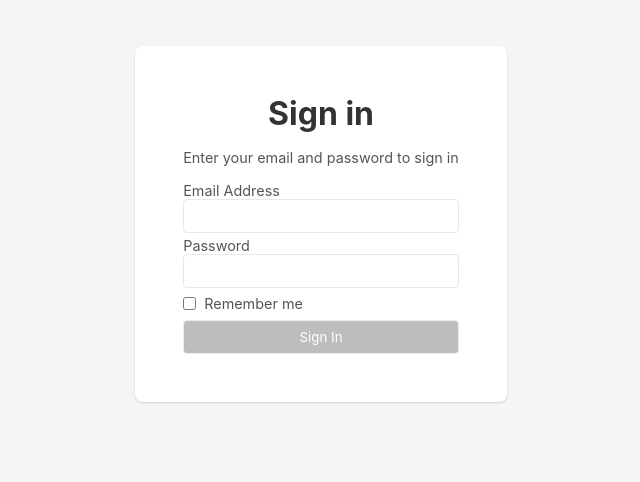
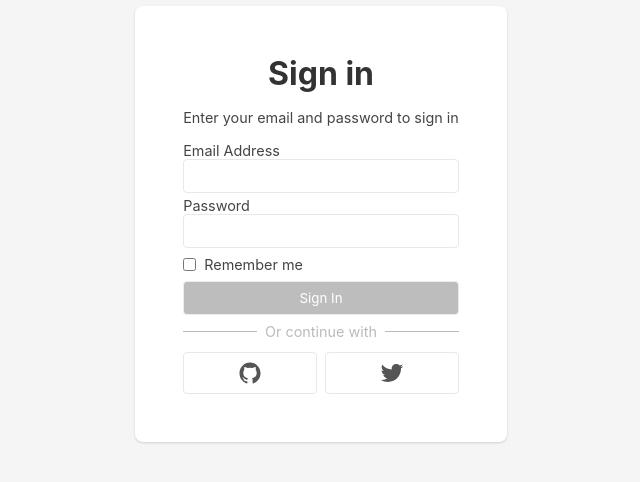
Before and after one commit to zdmwi/spa-oauth, a React (Create React App) app in the folder web/: page / in a window 1280 px wide. Shown: the part 176-658 px from the top of the page, without its empty margins (319-959 px from the left). Built offline with nearby package versions, Linux system fonts and the light colour scheme.

Commit message:
Add oauth login options

```diff
--- a/web/src/App.css
+++ b/web/src/App.css
@@ -1,36 +1,8 @@
-.app {
-    display: flex;
-    justify-content: center;
-    align-items: center;
-    width: 100vw;
-    height: 100vh;
-    background: #f5f5f5;
+.mt-4 {
+    margin-top: 0.25rem;
 }
 
-.app .card {
-    text-align: center;
+.my-8 {
+    margin-top: 0.5rem;
+    margin-bottom: 0.5rem;
 }
-
-.app .card__content__instructions {
-    color: #555;
-    font-size: 0.9rem;
-}
-
-.app .input__label {
-    color: #555;
-    font-size: 0.9rem;
-    text-align: left;
-}
-
-.form {
-    display: flex;
-    flex-direction: column;
-}
-
-.form .button {
-    margin-top: 8px;
-}
-
-.mt-4 {
-   margin-top: 0.25rem;
-}
--- a/web/src/App.tsx
+++ b/web/src/App.tsx
@@ -1,71 +1,11 @@
-import React, {useState} from "react";
+import React from "react";
 import './App.css';
-import Card from "./components/Card";
-import TextInput from "./components/TextInput";
-import Button from "./components/Button";
-import CheckboxInput from "./components/CheckboxInput";
+import Login from "./pages/Login";
 
 function App() {
-    const [email, setEmail] = useState<string>("");
-    const [password, setPassword] = useState<string>("");
-    const [shouldRemember, setShouldRemember] = useState<boolean>(false);
-
-    const handleEmailChange = (e: React.ChangeEvent<HTMLInputElement>) => {
-        const value = e.target.value;
-        setEmail(value);
-    }
-
-    const handlePasswordChange = (e: React.ChangeEvent<HTMLInputElement>) => {
-        const value = e.target.value;
-        setPassword(value);
-    }
-
-    const handleRememberMeChange = () => {
-        setShouldRemember(prevState => !prevState);
-    }
-
-    const isDisabled = (): boolean => {
-        return email.length === 0 || password.length === 0;
-    }
-
-    const handleSubmit = (e: React.FormEvent) => {
-        e.preventDefault();
-        console.log(email, password, shouldRemember);
-    }
-
     return (
         <div className="app">
-            <Card>
-                <header className="card__header"><h1>Sign in</h1></header>
-                <main className="card__content">
-                    <p className="card__content__instructions">Enter your email and password to sign in</p>
-                    <form onSubmit={handleSubmit} noValidate={true} className="form">
-                        <label className="input__label" htmlFor="email">Email Address</label>
-                        <TextInput
-                            value={email}
-                            name="email"
-                            type="email"
-                            autoComplete="username"
-                            onChange={handleEmailChange}
-                        />
-                        <label className="input__label mt-4" htmlFor="password">Password</label>
-                        <TextInput
-                            value={password}
-                            name="password"
-                            autoComplete="current-password"
-                            type="password"
-                            onChange={handlePasswordChange}
-                        />
-                        <CheckboxInput
-                            className="mt-4"
-                            label="Remember me"
-                            checked={shouldRemember}
-                            onChange={handleRememberMeChange}
-                        />
-                        <Button type="submit" disabled={isDisabled()}>Sign In</Button>
-                    </form>
-                </main>
-            </Card>
+            <Login/>
         </div>
     );
 }
--- a/web/src/components/Card/index.css
+++ b/web/src/components/Card/index.css
@@ -9,11 +9,6 @@
     padding: 3rem;
 }
 
-.card__header h1 {
-    color: #333;
-    margin-bottom: 1rem;
-}
-
 .card__content {
     display: flex;
     flex-direction: column;
--- /dev/null
+++ b/web/src/components/OAuthLink/index.css
@@ -0,0 +1,31 @@
+.oauth_link {
+    padding: 0.5rem;
+    border: 1px solid #e8e8e8;
+    border-radius: 0.25rem;
+    text-decoration: none;
+    color: #555;
+    flex-grow: 1;
+    flex-basis: 0;
+    margin-left: 0.25rem;
+    margin-right: 0.25rem;
+    display: flex;
+    justify-content: center;
+    align-items: center;
+}
+
+.oauth_link:first-of-type {
+    margin-left: 0;
+}
+
+.oauth_link:last-of-type {
+    margin-right: 0;
+}
+
+.oauth_link__icon {
+    width: 1.5rem;
+    height: 1.5rem;
+}
+
+.oauth_link:hover {
+    background: #eee;
+}
--- /dev/null
+++ b/web/src/components/OAuthLink/index.tsx
@@ -0,0 +1,18 @@
+import React, {PropsWithChildren} from "react";
+import {BaseAttributes} from "../../types";
+import "./index.css";
+
+interface Props {
+    url: string;
+    icon: any;
+}
+
+const OAuthLink: React.FC<BaseAttributes & Props> = (props: PropsWithChildren<BaseAttributes & Props>) => {
+    return (
+        <a href={props.url} className="oauth_link">
+            <img className="oauth_link__icon" src={props.icon} alt=""/>
+        </a>
+    );
+}
+
+export default OAuthLink;
--- /dev/null
+++ b/web/src/pages/Login/index.css
@@ -0,0 +1,65 @@
+.login__page {
+    display: flex;
+    justify-content: center;
+    align-items: center;
+    width: 100vw;
+    height: 100vh;
+    background: #f5f5f5;
+}
+
+.login__page .card {
+    text-align: center;
+}
+
+.login__page .card__content__instructions {
+    color: #444;
+    font-size: 0.9rem;
+}
+
+.login__page .input__label {
+    color: #444;
+    font-size: 0.9rem;
+    text-align: left;
+}
+
+.text--separator {
+    display: flex;
+    flex-direction: row;
+    color: #bbb;
+    font-size: 0.9rem;
+}
+
+.text--separator:before, .text--separator:after {
+    content: "";
+    flex: 1 1;
+    border-bottom: 1px solid;
+    margin: auto;
+}
+
+.text--separator:before {
+    margin-right: 0.5rem;
+}
+
+.text--separator:after {
+    margin-left: 0.5rem;
+}
+
+.form {
+    display: flex;
+    flex-direction: column;
+}
+
+.form .button {
+    margin-top: 8px;
+}
+
+.card .card__header h1 {
+    color: #333;
+    margin-bottom: 1rem;
+}
+
+.oauth_link__container {
+    display: flex;
+    flex-direction: row;
+    justify-content: space-between;
+}
--- /dev/null
+++ b/web/src/pages/Login/index.tsx
@@ -0,0 +1,86 @@
+import React, {useState} from "react";
+import Card from "../../components/Card";
+import TextInput from "../../components/TextInput";
+import CheckboxInput from "../../components/CheckboxInput";
+import Button from "../../components/Button";
+import "./index.css";
+import {OAuthProvider} from "../../types";
+import OAuthLink from "../../components/OAuthLink";
+import GithubIcon from "../../assets/icons/github-icon.svg";
+import TwitterIcon from "../../assets/icons/twitter-icon.svg";
+
+const oAuthProviders: OAuthProvider[] = [
+    {url: "#/github", icon: GithubIcon},
+    {url: "#/twitter", icon: TwitterIcon}
+];
+
+const Login: React.FC = () => {
+    const [email, setEmail] = useState<string>("");
+    const [password, setPassword] = useState<string>("");
+    const [shouldRemember, setShouldRemember] = useState<boolean>(false);
+
+    const handleEmailChange = (e: React.ChangeEvent<HTMLInputElement>) => {
+        const value = e.target.value;
+        setEmail(value);
+    }
+
+    const handlePasswordChange = (e: React.ChangeEvent<HTMLInputElement>) => {
+        const value = e.target.value;
+        setPassword(value);
+    }
+
+    const handleRememberMeChange = () => {
+        setShouldRemember(prevState => !prevState);
+    }
+
+    const isDisabled = (): boolean => {
+        return email.length === 0 || password.length === 0;
+    }
+
+    const handleSubmit = (e: React.FormEvent) => {
+        e.preventDefault();
+        console.log(email, password, shouldRemember);
+    }
+
+    return (
+        <div className="login__page">
+            <Card>
+                <header className="card__header"><h1>Sign in</h1></header>
+                <main className="card__content">
+                    <p className="card__content__instructions">Enter your email and password to sign in</p>
+                    <form onSubmit={handleSubmit} noValidate={true} className="form">
+                        <label className="input__label" htmlFor="email">Email Address</label>
+                        <TextInput
+                            value={email}
+                            name="email"
+                            type="email"
+                            autoComplete="username"
+                            onChange={handleEmailChange}
+                        />
+                        <label className="input__label mt-4" htmlFor="password">Password</label>
+                        <TextInput
+                            value={password}
+                            name="password"
+                            autoComplete="current-password"
+                            type="password"
+                            onChange={handlePasswordChange}
+                        />
+                        <CheckboxInput
+                            className="mt-4"
+                            label="Remember me"
+                            checked={shouldRemember}
+                            onChange={handleRememberMeChange}
+                        />
+                        <Button type="submit" disabled={isDisabled()}>Sign In</Button>
+                    </form>
+                    <span className="text--separator my-8">Or continue with</span>
+                    <div className="oauth_link__container mt-4">
+                        {oAuthProviders.map(({url, icon}: OAuthProvider) => <OAuthLink key={url} url={url} icon={icon}/>)}
+                    </div>
+                </main>
+            </Card>
+        </div>
+    );
+}
+
+export default Login;
```
Also changed, not shown: web/src/types.ts (+6 -1 lines), web/src/assets/icons/github-icon.svg (added), web/src/assets/icons/twitter-icon.svg (added).
